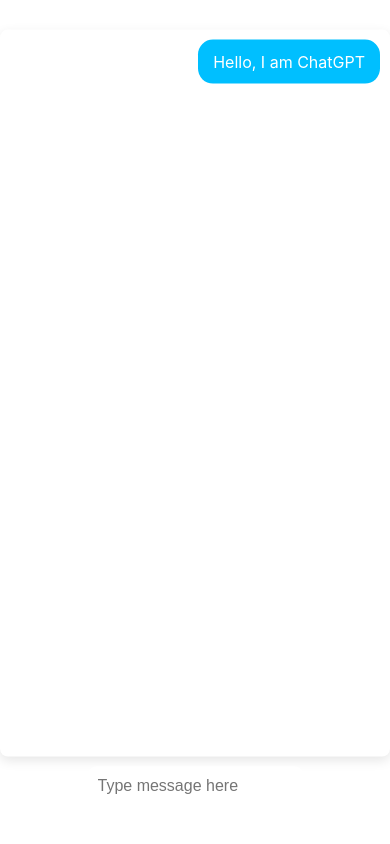
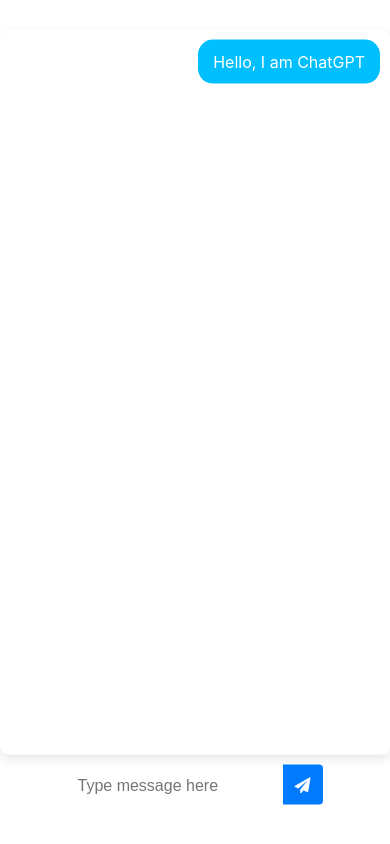
Before and after one commit to markprodehl/Chat-AI, a React (Vite) app: page / in a window 390 px wide. Built offline with nearby package versions, Linux system fonts and the light colour scheme; no server answers.

Commit message:
Added a sendbutton with a styled icon

```diff
--- a/src/App.jsx
+++ b/src/App.jsx
@@ -1,5 +1,6 @@
 import { useState, useRef, useEffect } from 'react';
 import './styles.css';
+import 'font-awesome/css/font-awesome.min.css';
 
 function ChatAI() {
   const VITE_MY_OPENAI_API_KEY = import.meta.env.VITE_MY_OPENAI_API_KEY;
@@ -55,7 +56,7 @@ function ChatAI() {
     const systemMessage = {
       role: 'system',
       content: 'Explain all concepts like I am 10 years old.',
-       // content: "Speak like philosopher."
+      //  content: "Speak like philosopher."
     };
 
     const apiRequestBody = {
@@ -95,6 +96,12 @@ function ChatAI() {
       });
   }
 
+  const handleButtonClick = () => {
+    const inputElement = document.querySelector('.message-input');
+    handleSend(inputElement.value);
+    inputElement.value = '';
+  };
+
   return (
     <div className="chat-ai">
       <div className="chat-container" style={{ overflowY: 'scroll' }} ref={messageListRef}>
@@ -130,6 +137,12 @@ function ChatAI() {
             }
           }}
         />
+        <button
+          className="send-button"
+          onClick={handleButtonClick}
+        >
+          <i className="fa fa-paper-plane" aria-hidden="true"></i>
+        </button>
       </div>
     </div>
   );
--- a/src/styles.css
+++ b/src/styles.css
@@ -74,12 +74,27 @@
 
     .message-input {
         border: none;
-        border-radius: 8px;
+        border-radius: 8px 0 0 8px;
         padding: 10px;
         font-size: 16px;
         width: 50vw;
         outline: none;
     }
+
+    .send-button {
+        background-color: #007bff;
+        border: none;
+        color: white;
+        padding: 10px 12px;
+        font-size: 16px;
+        cursor: pointer;
+        border-radius: 0 4px 4px 0;
+      }
+
+      .send-button:hover {
+        background-color: #0069d9;
+      }
+
 }
 
   /* On mobile, make the chat container full screen */
@@ -140,7 +155,7 @@
     }
 
     .message-input-container {
-        display: flex;
+        /* display: flex; */
         flex-direction: column;
         padding: 10px
     }
@@ -148,10 +163,24 @@
     .message-input {
         align-self: center;
         border: none;
-        border-radius: 8px;
+        border-radius: 8px 0 0 8px;
         padding: 10px;
         font-size: 16px;
         width: 50vw;
         outline: none;
     }
+
+    .send-button {
+        background-color: #007bff;
+        border: none;
+        color: white;
+        padding: 10px 12px;
+        font-size: 16px;
+        cursor: pointer;
+        border-radius: 0 4px 4px 0;
+      }
+
+      .send-button:hover {
+        background-color: #0069d9;
+      }
   }
```
